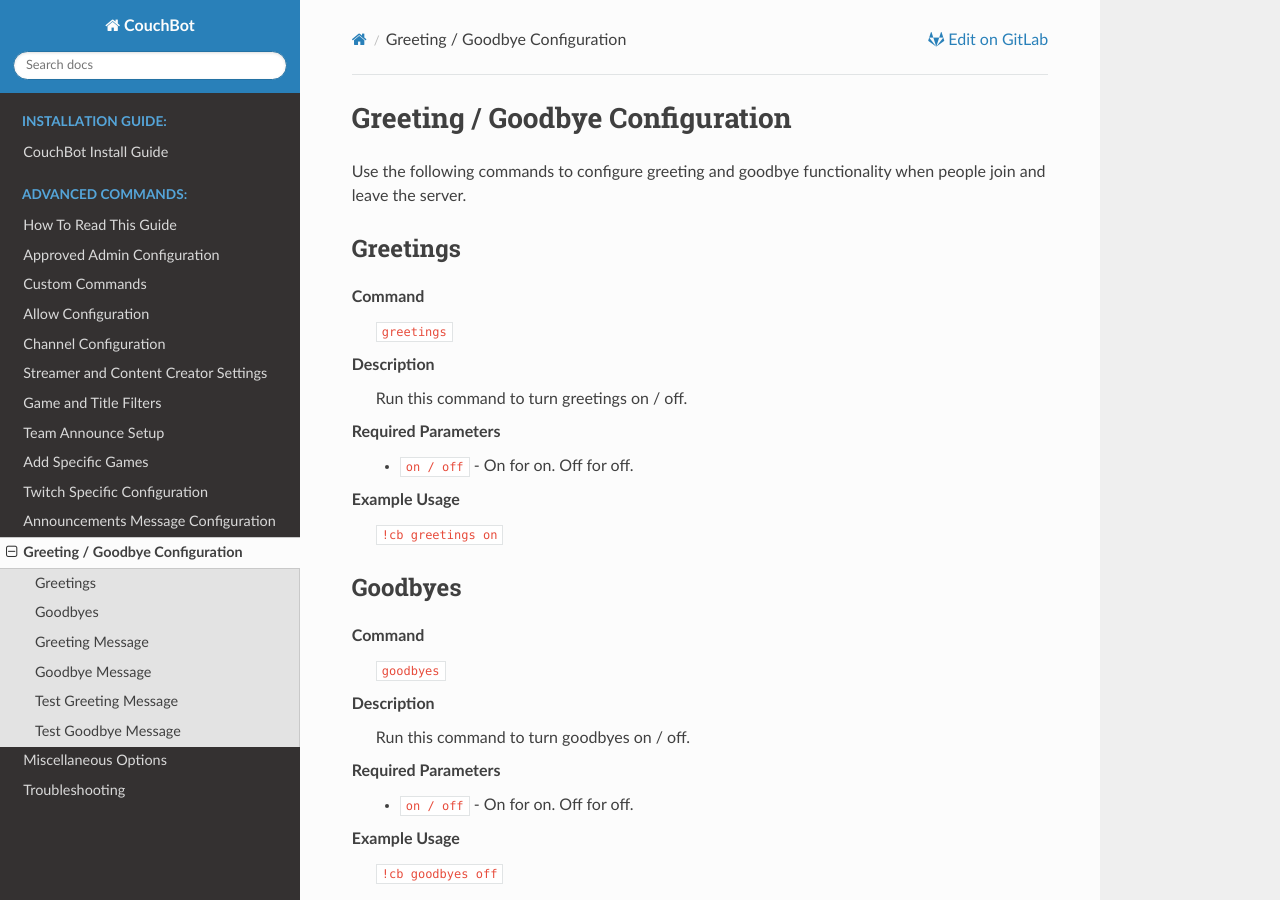
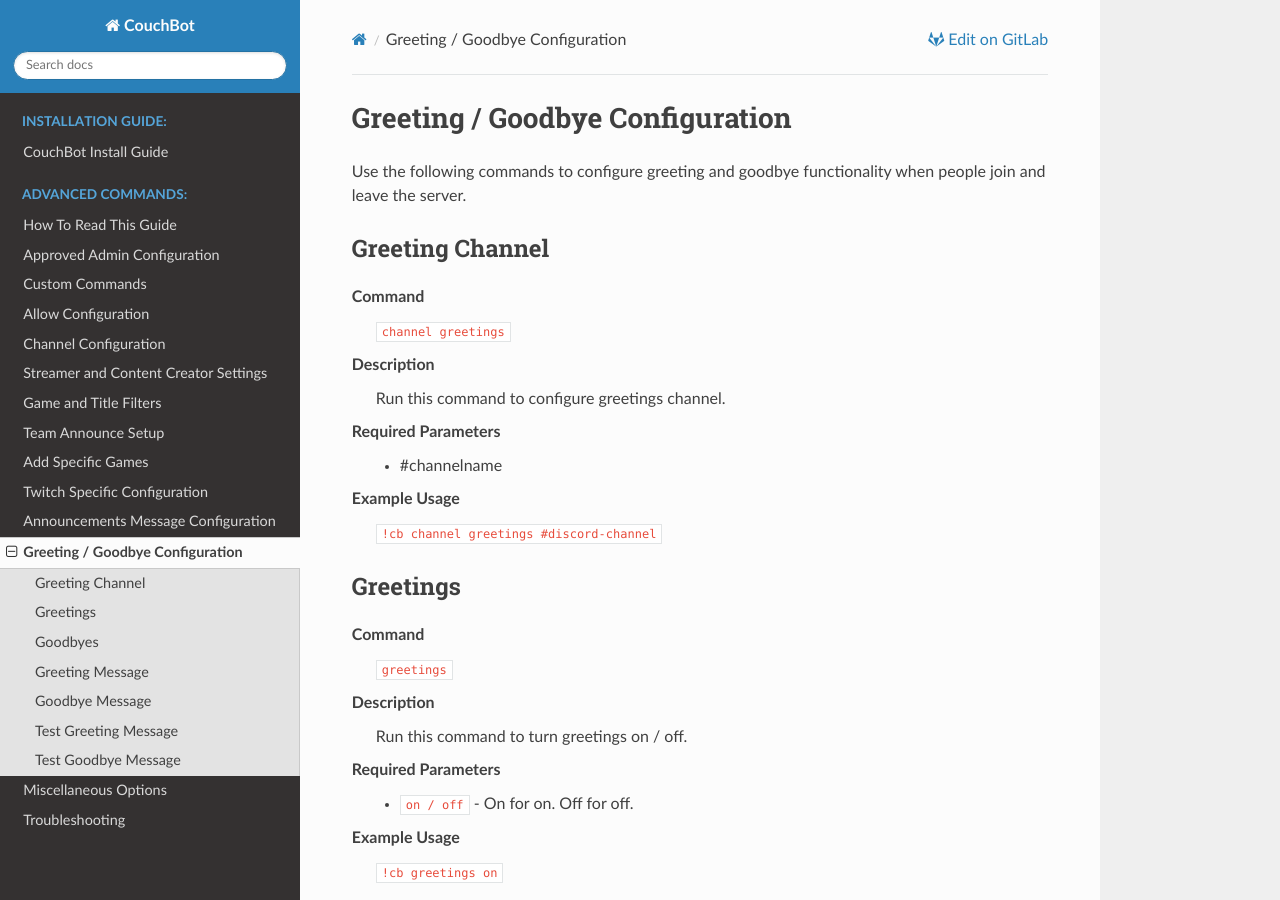
Before and after one commit to MattTheDev/CouchBot, a Sphinx documentation site: the page built from docs/greeting.rst, in a window 1280 px wide and 900 px high. Built offline with Sphinx 7.4.7 and the Read the Docs theme 2.0.0, drawn with Linux system fonts in a browser that asks for light colours.

Commit message:
Update Greeting.rst
Added channel configuration.

```diff
--- a/docs/greeting.rst
+++ b/docs/greeting.rst
@@ -5,6 +5,23 @@
 ================================
 
 Use the following commands to configure greeting and goodbye functionality when people join and leave the server.
+
+-----------------
+Greeting Channel
+-----------------
+
+Command
+    ``channel greetings``
+
+Description
+    Run this command to configure greetings channel.
+
+Required Parameters
+    * #channelname
+
+Example Usage
+    ``!cb channel greetings #discord-channel``
+
 
 ---------
 Greetings
```
